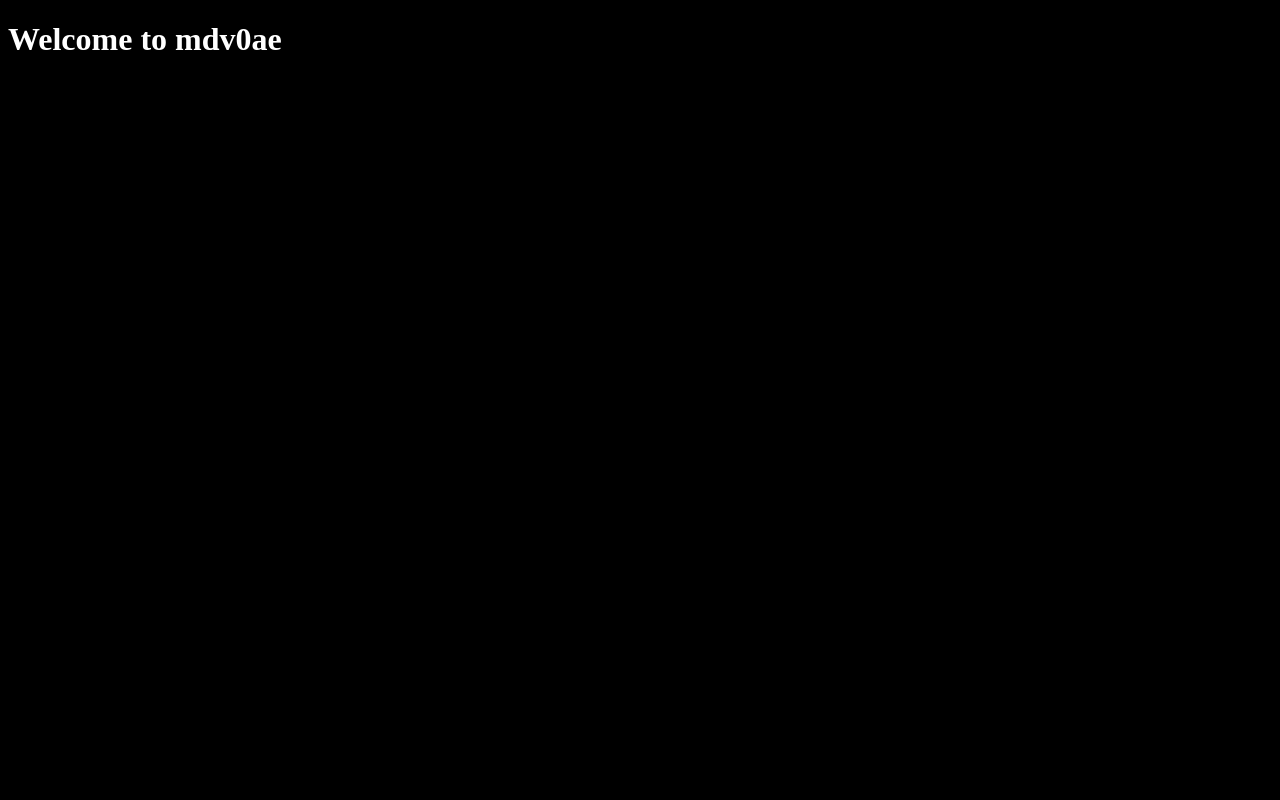
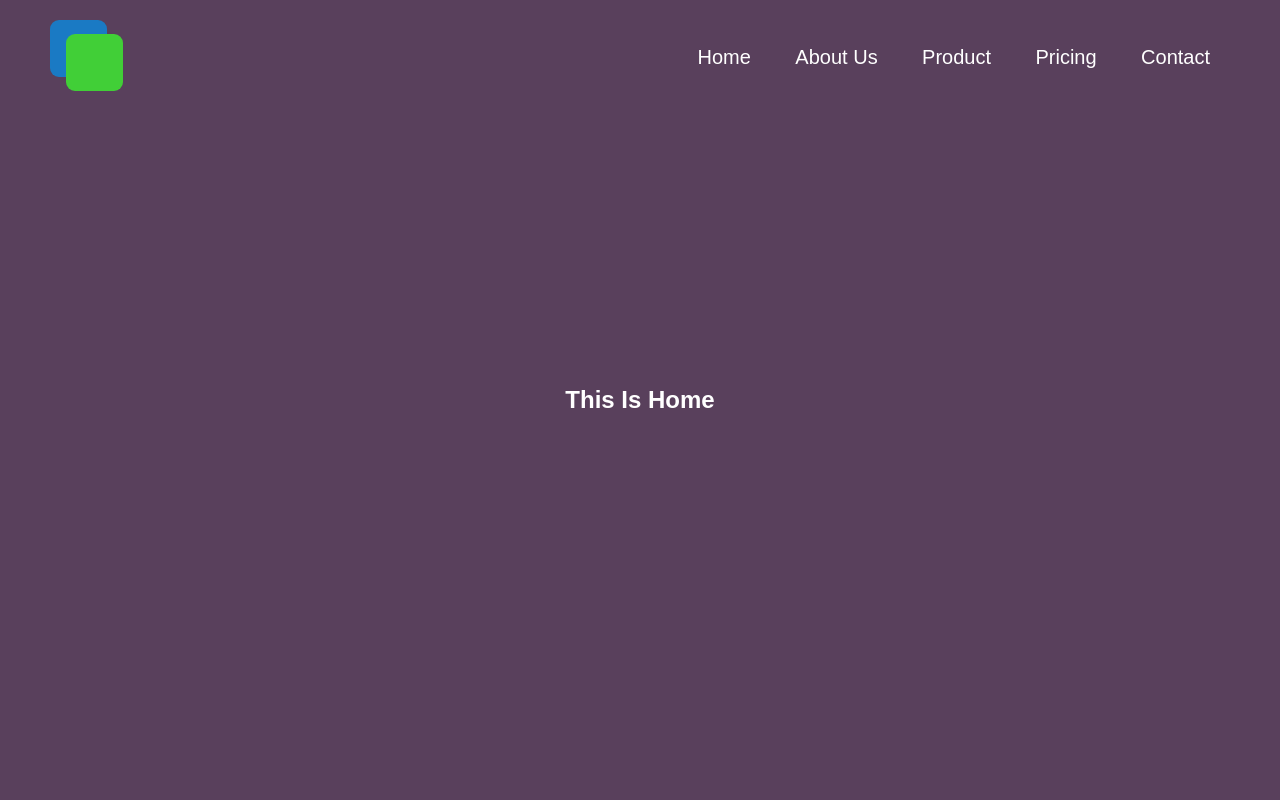
Before and after one commit to luisromeroaraya/mvd0ae, a plain HTML site: page index.html in a window 1280 px wide. Shown: the top 800 px of the page. Drawn offline with Linux system fonts and the light colour scheme.

Commit message:
Add One Page Template

```diff
--- a/index.html
+++ b/index.html
@@ -1,22 +1,32 @@
 <!DOCTYPE html>
 <html lang="en">
+
 <head>
     <meta charset="UTF-8">
-    <meta http-equiv="X-UA-Compatible" content="IE=edge">
-    <meta name="viewport" content="width=device-width, initial-scale=1.0">
-    <link rel="stylesheet" href="style.css" />
-    <title>mvd0ae</title>
+    <title>One Page Website</title>
+    <link rel="stylesheet" href="style.css">
 </head>
+
 <body>
-    <header>
-        <h1>Welcome to mdv0ae</h1>
-    </header>
-    <main>
 
-    </main>
-    <footer>
-
-    </footer>
+    <section id="home">
+        <header>
+            <a href="#"><img src="images/logo.png" alt=""></a>
+            <ul id="menu">
+                <li><a href="#home">Home</a></li>
+                <li><a href="#about">About Us</a></li>
+                <li><a href="#product">Product</a></li>
+                <li><a href="#pricing">Pricing</a></li>
+                <li><a href="#contact">Contact</a></li>
+            </ul>
+        </header>
+         <h1>This Is Home</h1>
+    </section>
+    <section id="about"><h1>This Is About</h1></section>
+    <section id="product"><h1>This Is Product</h1></section>
+    <section id="pricing"><h1>This Is Pricing</h1></section>
+    <section id="contact"><h1>This Is Contact</h1></section>
 
 </body>
+
 </html>
--- a/style.css
+++ b/style.css
@@ -1,4 +1,76 @@
-html {
-    background: black;
-    color: white;
+*{
+    margin: 0;
+    padding: 0;
 }
+
+html{
+    scroll-behavior: smooth;
+}
+
+body{
+    font-size: 100%;
+    font-family: sans-serif;
+}
+
+div, section, span, ul, li, a, header{
+    box-sizing: border-box;
+}
+
+/*css reset*/
+
+header{
+    width: 100%;
+    display: flex;
+    justify-content: space-between;
+    padding: 20px 50px;
+    align-items: center;
+    position: fixed;
+    z-index: 999;
+}
+
+#menu li{
+    list-style: none;
+    display: inline-block;
+    margin: 20px;
+}
+
+#menu li a{
+    color: #fff;
+    text-decoration: none;
+    font-size: 20px;
+}
+
+section{
+    width: 100%;
+    float: left;
+    height: 100vh;
+    position: relative;
+}
+
+#home{
+   background-color: #59405C;
+}
+
+#about{
+     background-color: #ED6663;
+}
+
+#product{
+     background-color: #B52B65;
+}
+
+#pricing{
+     background-color: #3C2C3E;
+}
+
+#contact{
+     background-color: #B52B65;
+}
+
+h1{
+    position: absolute;
+    top: 50%;
+    left: 50%;
+    transform: translate(-50%, -50%);
+    color: #fff;
+}
```
Also changed, not shown: images/logo.png (added).
